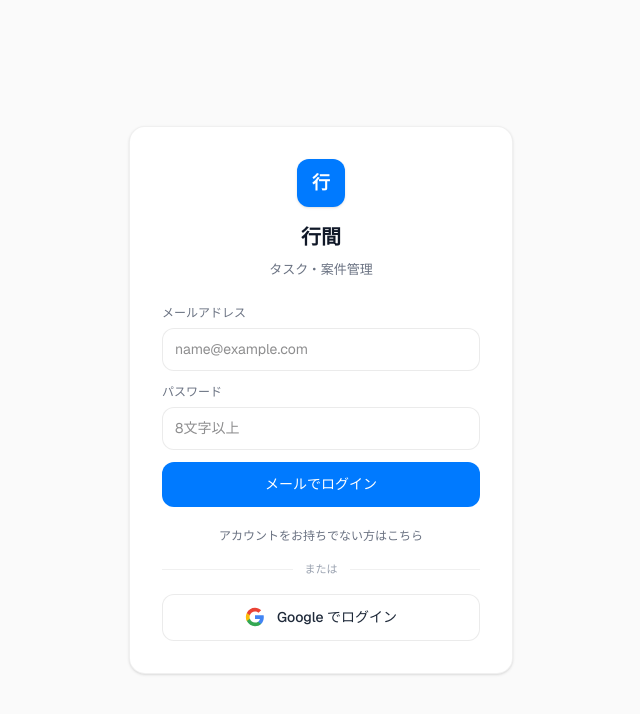
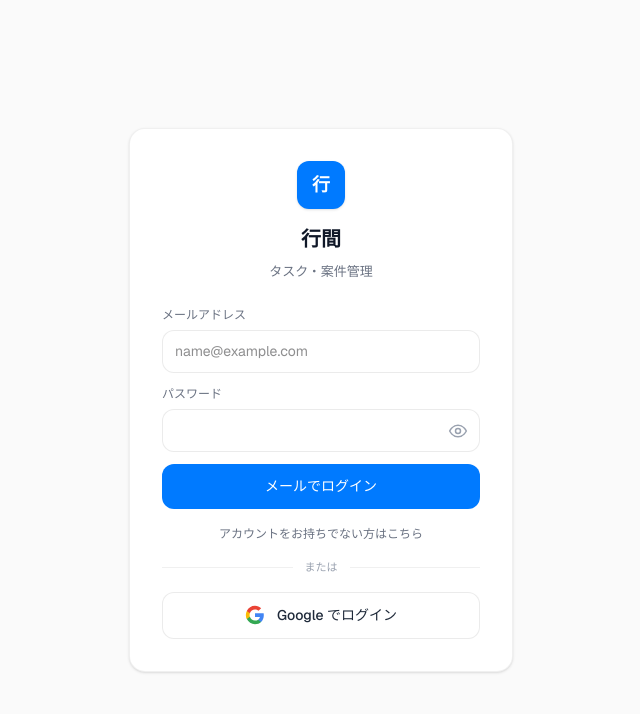
Before and after one commit to yukatsuki1981-glitch/gyokan, a Next.js app: page /login in a window 1280 px wide. Shown: the top 714 px of the page, without its empty margins (319-959 px from the left). Built offline with nearby package versions, Linux system fonts and the light colour scheme; no server answers; a web font is replaced by a local one.

Commit message:
ログイン: パスワード表示ボタンとパスワードマネージャー対応を追加
Co-Authored-By: Claude Opus 5.5 <noreply@anthropic.com>

```diff
--- a/app/login/page.tsx
+++ b/app/login/page.tsx
@@ -1,8 +1,11 @@
 "use client";
 
+import { AuthCard, AuthNotice, authPrimaryButtonClass, authTextLinkClass } from "@/components/auth/auth-card";
+import { EmailInput, PasswordInput } from "@/components/auth/auth-fields";
+import { describeAuthError, looksLikeEmail, MIN_PASSWORD_LENGTH } from "@/lib/auth-errors";
+import { getAuthCallbackUrl } from "@/lib/auth-redirect";
 import { createClient, resetBrowserClient } from "@/lib/supabase/client";
 import type { Session } from "@supabase/supabase-js";
-import { describeAuthError } from "@/lib/auth-errors";
 import { useRouter, useSearchParams } from "next/navigation";
 import { Suspense, useEffect, useRef, useState } from "react";
 
@@ -14,12 +17,11 @@ function LoginForm() {
   const authDetail = searchParams.get("detail");
   const [checking, setChecking] = useState(true);
   const [existingSession, setExistingSession] = useState<Session | null>(null);
-  const [mode, setMode] = useState<"login" | "signup">("login");
+  const [mode, setMode] = useState<"login" | "signup" | "confirmation-sent">("login");
   const [email, setEmail] = useState("");
   const [password, setPassword] = useState("");
   const [submitting, setSubmitting] = useState(false);
   const [formError, setFormError] = useState<string | null>(null);
-  const [formMessage, setFormMessage] = useState<string | null>(null);
   const signingInRef = useRef(false);
 
   const errorMessage = (() => {
@@ -91,14 +93,26 @@ function LoginForm() {
     window.location.href = "/";
   };
 
+  const switchMode = (nextMode: typeof mode) => {
+    setMode(nextMode);
+    setFormError(null);
+  };
+
   const handleEmailAuth = async (e: React.FormEvent) => {
     e.preventDefault();
     setFormError(null);
-    setFormMessage(null);
 
     const trimmedEmail = email.trim();
     if (!trimmedEmail || !password) {
       setFormError("メールアドレスとパスワードを入力してください。");
+      return;
+    }
+    if (!looksLikeEmail(trimmedEmail)) {
+      setFormError("メールアドレスの形式をご確認ください。");
+      return;
+    }
+    if (mode === "signup" && password.length < MIN_PASSWORD_LENGTH) {
+      setFormError(`パスワードが短すぎます。${MIN_PASSWORD_LENGTH}文字以上で入力してください。`);
       return;
     }
 
@@ -123,15 +137,21 @@ function LoginForm() {
       const { data, error } = await supabase.auth.signUp({
         email: trimmedEmail,
         password,
+        options: { emailRedirectTo: getAuthCallbackUrl() },
       });
       if (error) throw error;
       if (data.session) {
         redirectAfterAuth();
         return;
       }
-      setFormMessage(
-        "確認メールを送信しました。メール内のリンクから登録を完了してください。",
-      );
+      // With email confirmation on, Supabase reports a registered address as
+      // success with an empty identities list instead of returning an error.
+      if (data.user?.identities?.length === 0) {
+        setFormError("このメールアドレスはすでに登録されています。ログインをお試しください。");
+        return;
+      }
+      setEmail(trimmedEmail);
+      switchMode("confirmation-sent");
     } catch (error) {
       setFormError(describeAuthError(error).message);
     } finally {
@@ -147,18 +167,26 @@ function LoginForm() {
     );
   }
 
+  if (mode === "confirmation-sent") {
     return (
-    <div className="flex min-h-screen flex-col items-center justify-center bg-[#fafafa] px-6">
-      <div className="w-full max-w-sm rounded-2xl border border-black/[0.06] bg-white p-8 shadow-sm">
-        <div className="mb-6 flex flex-col items-center text-center">
-          <div className="mb-4 flex h-12 w-12 items-center justify-center rounded-xl bg-[#007AFF] text-lg font-bold text-white shadow-sm">
-            行
-          </div>
-          <h1 className="text-xl font-semibold text-gray-900">行間</h1>
-          <p className="mt-2 text-[13px] leading-relaxed text-gray-500">
-            タスク・案件管理
+      <AuthCard subtitle="確認メールを送りました">
+        <p className="mb-4 text-center text-[13px] leading-relaxed text-gray-600">
+          <span className="break-all font-medium text-gray-900">{email}</span>
+          {" "}宛にメールを送りました。メール内のリンクから登録を完了してください。
         </p>
-        </div>
+        <button
+          type="button"
+          onClick={() => switchMode("login")}
+          className={`${authTextLinkClass} mt-4 block min-h-8`}
+        >
+          ログイン画面に戻る
+        </button>
+      </AuthCard>
+    );
+  }
+
+  return (
+    <AuthCard subtitle="タスク・案件管理">
       {existingSession?.user && (
         <div className="mb-4 space-y-3 rounded-xl bg-amber-50 px-3 py-3 text-[13px] text-amber-900">
           <p className="leading-relaxed">
@@ -175,53 +203,22 @@ function LoginForm() {
           </button>
         </div>
       )}
-        {errorMessage && (
-          <div className="mb-4 rounded-xl bg-red-50 px-3 py-2 text-center text-[13px] leading-relaxed text-red-600">
-            {errorMessage}
-          </div>
-        )}
-        {formError && (
-          <div className="mb-4 rounded-xl bg-red-50 px-3 py-2 text-center text-[13px] text-red-600">
-            {formError}
-          </div>
-        )}
-        {formMessage && (
-          <div className="mb-4 rounded-xl bg-emerald-50 px-3 py-2 text-center text-[13px] leading-relaxed text-emerald-700">
-            {formMessage}
-          </div>
-        )}
-        <form onSubmit={handleEmailAuth} className="mb-4 space-y-3">
-          <label className="block">
-            <span className="mb-1.5 block text-[12px] font-medium text-gray-500">
-              メールアドレス
-            </span>
-            <input
-              type="email"
-              value={email}
-              onChange={(e) => setEmail(e.target.value)}
-              autoComplete="email"
-              className="w-full rounded-xl border border-black/[0.08] bg-white px-3 py-2.5 text-[14px] outline-none transition-colors focus:border-blue-200 focus:ring-2 focus:ring-blue-50"
-              placeholder="name@example.com"
+      {errorMessage && <AuthNotice tone="error">{errorMessage}</AuthNotice>}
+      {formError && <AuthNotice tone="error">{formError}</AuthNotice>}
+      <form onSubmit={handleEmailAuth} noValidate className="mb-4 space-y-3">
+        <EmailInput value={email} onChange={setEmail} />
+        <PasswordInput
+          label="パスワード"
+          name="password"
+          value={password}
+          onChange={setPassword}
+          autoComplete={mode === "login" ? "current-password" : "new-password"}
+          placeholder={mode === "signup" ? `${MIN_PASSWORD_LENGTH}文字以上` : undefined}
         />
-          </label>
-          <label className="block">
-            <span className="mb-1.5 block text-[12px] font-medium text-gray-500">
-              パスワード
-            </span>
-            <input
-              type="password"
-              value={password}
-              onChange={(e) => setPassword(e.target.value)}
-              autoComplete={mode === "login" ? "current-password" : "new-password"}
-              className="w-full rounded-xl border border-black/[0.08] bg-white px-3 py-2.5 text-[14px] outline-none transition-colors focus:border-blue-200 focus:ring-2 focus:ring-blue-50"
-              placeholder="8文字以上"
-              minLength={8}
-            />
-          </label>
         <button
           type="submit"
           disabled={submitting}
-            className="w-full rounded-xl bg-[#007AFF] px-4 py-3 text-[14px] font-medium text-white transition-colors hover:bg-[#0066d6] disabled:opacity-60"
+          className={authPrimaryButtonClass}
         >
           {submitting
             ? "処理中…"
@@ -232,12 +229,8 @@ function LoginForm() {
       </form>
       <button
         type="button"
-          onClick={() => {
-            setMode((m) => (m === "login" ? "signup" : "login"));
-            setFormError(null);
-            setFormMessage(null);
-          }}
-          className="mb-4 w-full text-center text-[12px] text-gray-500 transition-colors hover:text-[#007AFF]"
+        onClick={() => switchMode(mode === "login" ? "signup" : "login")}
+        className={`${authTextLinkClass} mb-4 block`}
       >
         {mode === "login"
           ? "アカウントをお持ちでない方はこちら"
@@ -260,8 +253,7 @@ function LoginForm() {
         </svg>
         Google でログイン
       </a>
-      </div>
-    </div>
+    </AuthCard>
   );
 }
 
--- /dev/null
+++ b/components/auth/auth-card.tsx
@@ -0,0 +1,39 @@
+import type { ReactNode } from "react";
+
+export function AuthCard({ subtitle, children }: { subtitle: string; children: ReactNode }) {
+  return (
+    <div className="flex min-h-screen flex-col items-center justify-center bg-[#fafafa] px-6 py-8">
+      <div className="w-full max-w-sm rounded-2xl border border-black/[0.06] bg-white p-8 shadow-sm">
+        <div className="mb-6 flex flex-col items-center text-center">
+          <div className="mb-4 flex h-12 w-12 items-center justify-center rounded-xl bg-[#007AFF] text-lg font-bold text-white shadow-sm">
+            行
+          </div>
+          <h1 className="text-xl font-semibold text-gray-900">行間</h1>
+          <p className="mt-2 text-[13px] leading-relaxed text-gray-500">{subtitle}</p>
+        </div>
+        {children}
+      </div>
+    </div>
+  );
+}
+
+export function AuthNotice({ tone, children }: { tone: "error" | "success"; children: ReactNode }) {
+  return (
+    <div
+      role={tone === "error" ? "alert" : "status"}
+      className={
+        tone === "error"
+          ? "mb-4 rounded-xl bg-red-50 px-3 py-2 text-center text-[13px] leading-relaxed text-red-600"
+          : "mb-4 rounded-xl bg-emerald-50 px-3 py-2 text-center text-[13px] leading-relaxed text-emerald-700"
+      }
+    >
+      {children}
+    </div>
+  );
+}
+
+export const authPrimaryButtonClass =
+  "w-full rounded-xl bg-[#007AFF] px-4 py-3 text-[14px] font-medium text-white transition-colors hover:bg-[#0066d6] disabled:opacity-60";
+
+export const authTextLinkClass =
+  "w-full text-center text-[12px] text-gray-500 transition-colors hover:text-[#007AFF]";
--- /dev/null
+++ b/components/auth/auth-fields.tsx
@@ -0,0 +1,95 @@
+"use client";
+
+import { useId, useState } from "react";
+
+const inputClass =
+  "w-full rounded-xl border border-black/[0.08] bg-white px-3 py-2.5 text-[14px] outline-none transition-colors focus:border-blue-200 focus:ring-2 focus:ring-blue-50";
+
+const labelClass = "mb-1.5 block text-[12px] font-medium text-gray-500";
+
+export function EmailInput({
+  value,
+  onChange,
+}: {
+  value: string;
+  onChange: (value: string) => void;
+}) {
+  return (
+    <label className="block">
+      <span className={labelClass}>メールアドレス</span>
+      <input
+        type="email"
+        name="email"
+        value={value}
+        onChange={(e) => onChange(e.target.value)}
+        autoComplete="username"
+        inputMode="email"
+        className={inputClass}
+        placeholder="name@example.com"
+      />
+    </label>
+  );
+}
+
+export function PasswordInput({
+  label,
+  name,
+  value,
+  onChange,
+  autoComplete,
+  placeholder,
+}: {
+  label: string;
+  name: string;
+  value: string;
+  onChange: (value: string) => void;
+  autoComplete: "current-password" | "new-password";
+  placeholder?: string;
+}) {
+  const id = useId();
+  const [visible, setVisible] = useState(false);
+
+  return (
+    <div>
+      <label htmlFor={id} className={labelClass}>
+        {label}
+      </label>
+      <div className="relative">
+        <input
+          id={id}
+          type={visible ? "text" : "password"}
+          name={name}
+          value={value}
+          onChange={(e) => onChange(e.target.value)}
+          autoComplete={autoComplete}
+          autoCapitalize="none"
+          autoCorrect="off"
+          spellCheck={false}
+          className={`${inputClass} pr-11`}
+          placeholder={placeholder}
+        />
+        <button
+          type="button"
+          onClick={() => setVisible((v) => !v)}
+          aria-label={visible ? "パスワードを隠す" : "パスワードを表示"}
+          className="absolute right-0 top-1/2 flex h-11 w-11 -translate-y-1/2 items-center justify-center rounded-xl text-gray-400 transition-colors hover:text-gray-600"
+        >
+          <svg
+            className="h-5 w-5"
+            viewBox="0 0 24 24"
+            fill="none"
+            stroke="currentColor"
+            strokeWidth="1.8"
+            strokeLinecap="round"
+            strokeLinejoin="round"
+            aria-hidden
+          >
+            <path d="M2 12s3.6-7 10-7 10 7 10 7-3.6 7-10 7-10-7-10-7z" />
+            <circle cx="12" cy="12" r="3" />
+            {visible && <path d="M4 4l16 16" />}
+          </svg>
+        </button>
+      </div>
+    </div>
+  );
+}
```
Lines whose indentation alone changed are shown as unchanged.
